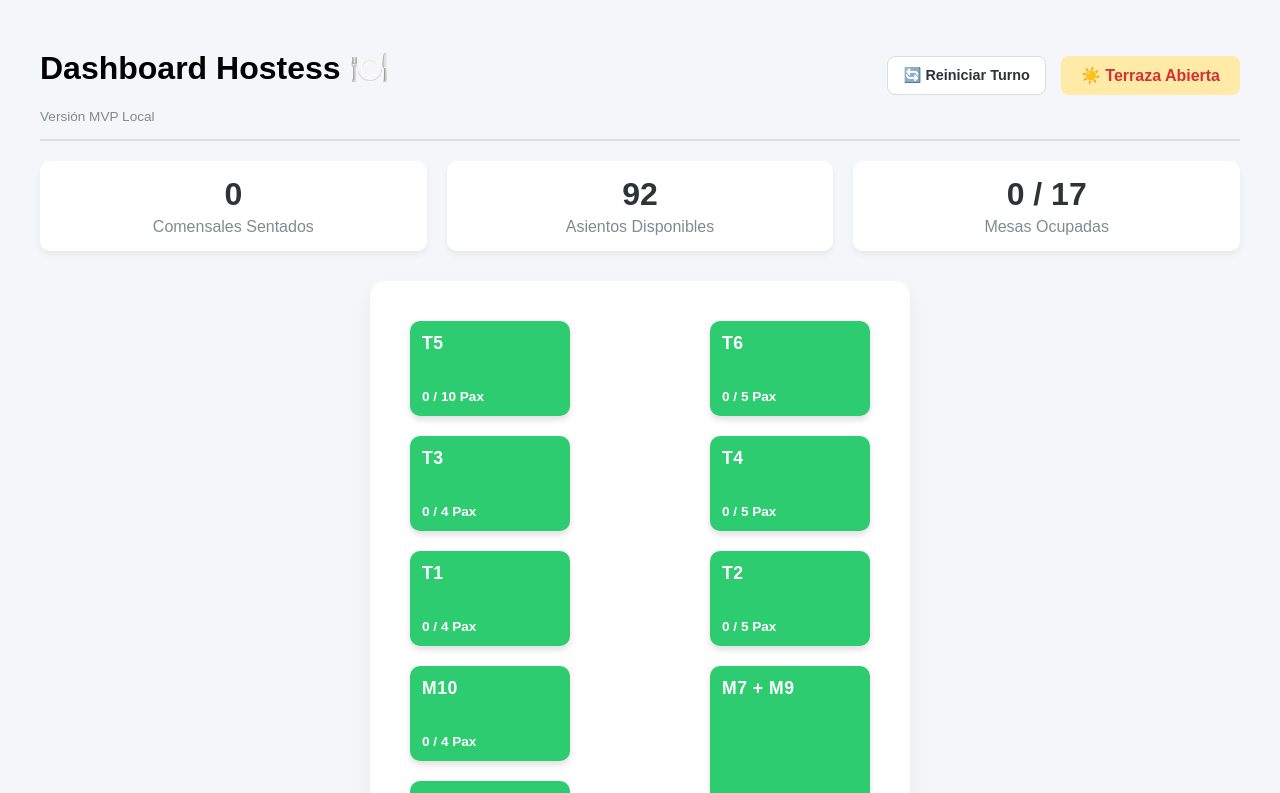
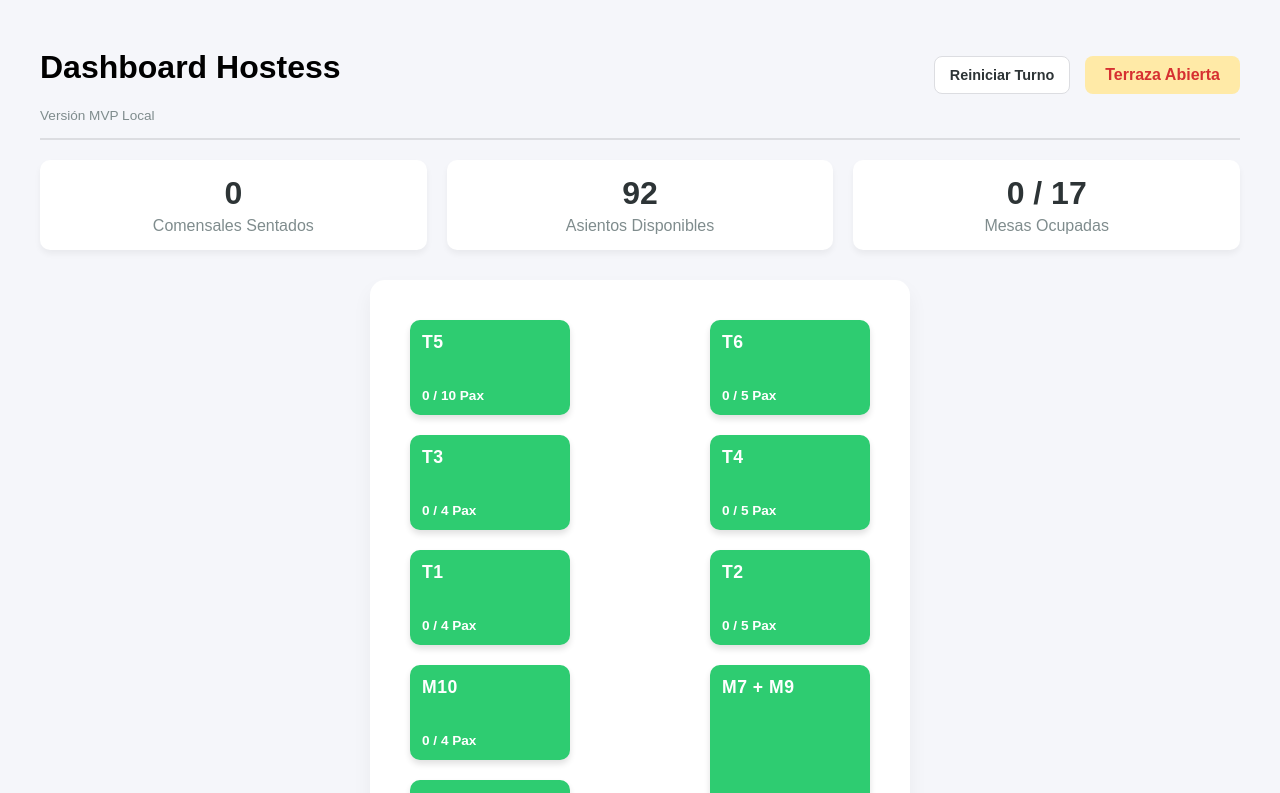
Before and after one commit to Emygg/MapaDeMesas, a React (Vite) app: page / in a window 1280 px wide. Shown: the top 793 px of the page. Built offline with nearby package versions, Linux system fonts and the light colour scheme.

Commit message:
correccion de ciertos caracteres en el codigo

```diff
--- a/src/App.jsx
+++ b/src/App.jsx
@@ -104,10 +104,10 @@ function App() {
     setIdMesaSeleccionada(null);
   };
 
-  // 🔄 FUNCIÓN DE NEGOCIO: Reiniciar el mapa para un nuevo turno o día
+  // FUNCIÓN DE NEGOCIO: Reiniciar el mapa para un nuevo turno o día
   const reiniciarMapaCompleto = () => {
     const confirmar = window.confirm(
-      "⚠️ ¿Estás seguro de reiniciar el turno? Esto liberará todas las uniones, comensales y meseras actuales del mapa."
+      " ¿Estás seguro de reiniciar el turno? Esto liberará todas las uniones, comensales y meseras actuales del mapa."
     );
     if (confirmar) {
       setMesas(mesasIniciales);
@@ -130,19 +130,19 @@ function App() {
     <div className="contenedor-app">
       <header className="barra-superior">
         <div>
-          <h1>Dashboard Hostess 🍽️</h1>
+          <h1>Dashboard Hostess</h1>
           <p style={{ margin: '5px 0 0 0', fontSize: '0.85rem', color: '#7f8c8d' }}>Versión MVP Local</p>
         </div>
         <div style={{ display: 'flex', gap: '15px' }}>
           {/* Botón de reinicio de turno operativo */}
           <button className="btn-reiniciar" onClick={reiniciarMapaCompleto}>
-            🔄 Reiniciar Turno
+            Reiniciar Turno
           </button>
           <button
             className={`btn-clima ${terrazaHabilitada ? 'sol' : 'lluvia'}`}
             onClick={() => setTerrazaHabilitada(!terrazaHabilitada)}
           >
-            {terrazaHabilitada ? "☀️ Terraza Abierta" : "🌧️ Terraza Cerrada"}
+            {terrazaHabilitada ? "Terraza Abierta" : "Terraza Cerrada"}
           </button>
         </div>
       </header>
--- a/src/components/Mesa.jsx
+++ b/src/components/Mesa.jsx
@@ -6,7 +6,7 @@ export default function Mesa({ datosMesa, deshabilitada, esSeleccionada, onSelec
 
   let colorFondo = "#2ecc71"; // Libre
   if (estado === "ocupada") colorFondo = "#e74c3c"; // Ocupada
-  if (estado === "sucia") colorFondo = "#f39c12";   // Sucia
+  if (estado === "reservada") colorFondo = "#f39c12";   // Sucia
 
   if (deshabilitada) colorFondo = "#95a5a6"; // Clima
 
--- a/src/components/PanelDetalle.jsx
+++ b/src/components/PanelDetalle.jsx
@@ -120,7 +120,7 @@ export default function PanelDetalle({ mesa, listaCompletaMesas, onActualizarMes
           <select value={estado} onChange={(e) => setEstado(e.target.value)}>
             <option value="libre">🟢 Libre</option>
             <option value="ocupada">🔴 Ocupada</option>
-            <option value="sucia">🟠 Sucia / Limpieza</option>
+            <option value="Reservada">🟠 Reservada</option>
           </select>
         </div>
 
```
